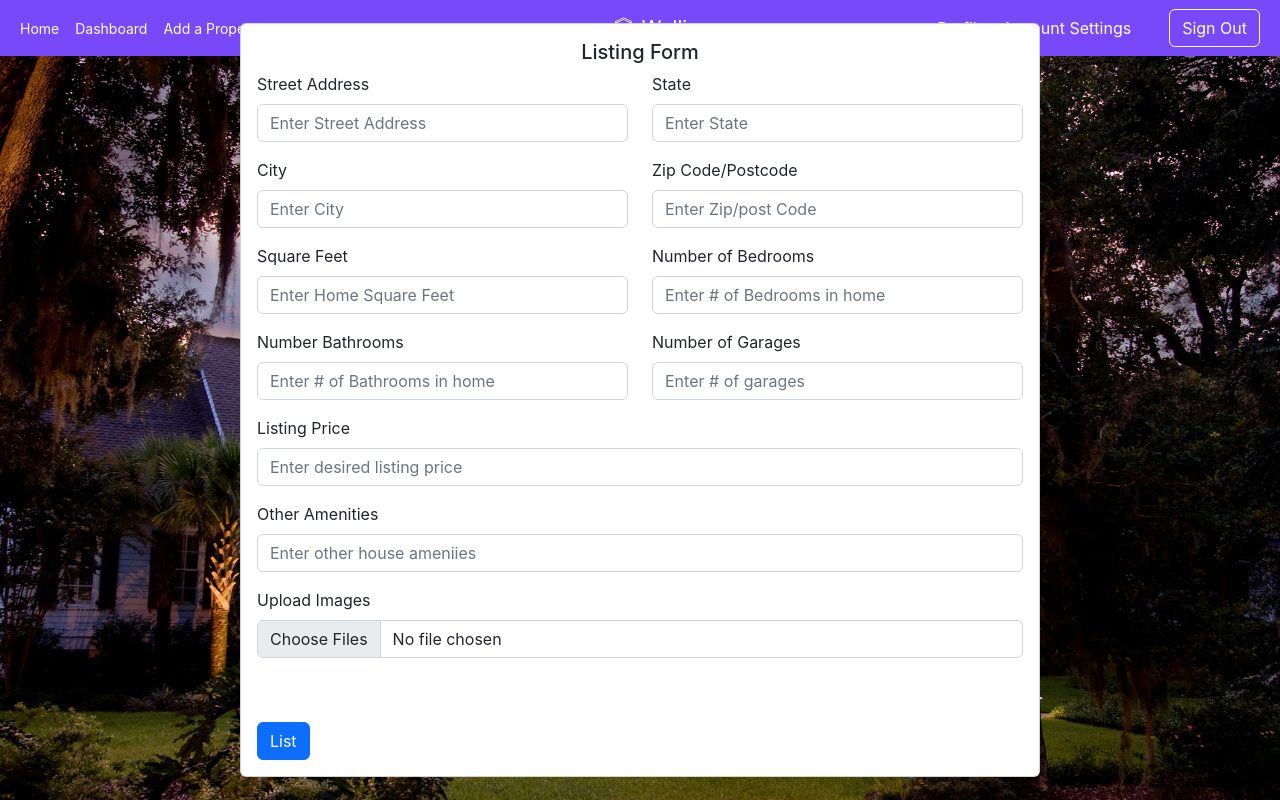
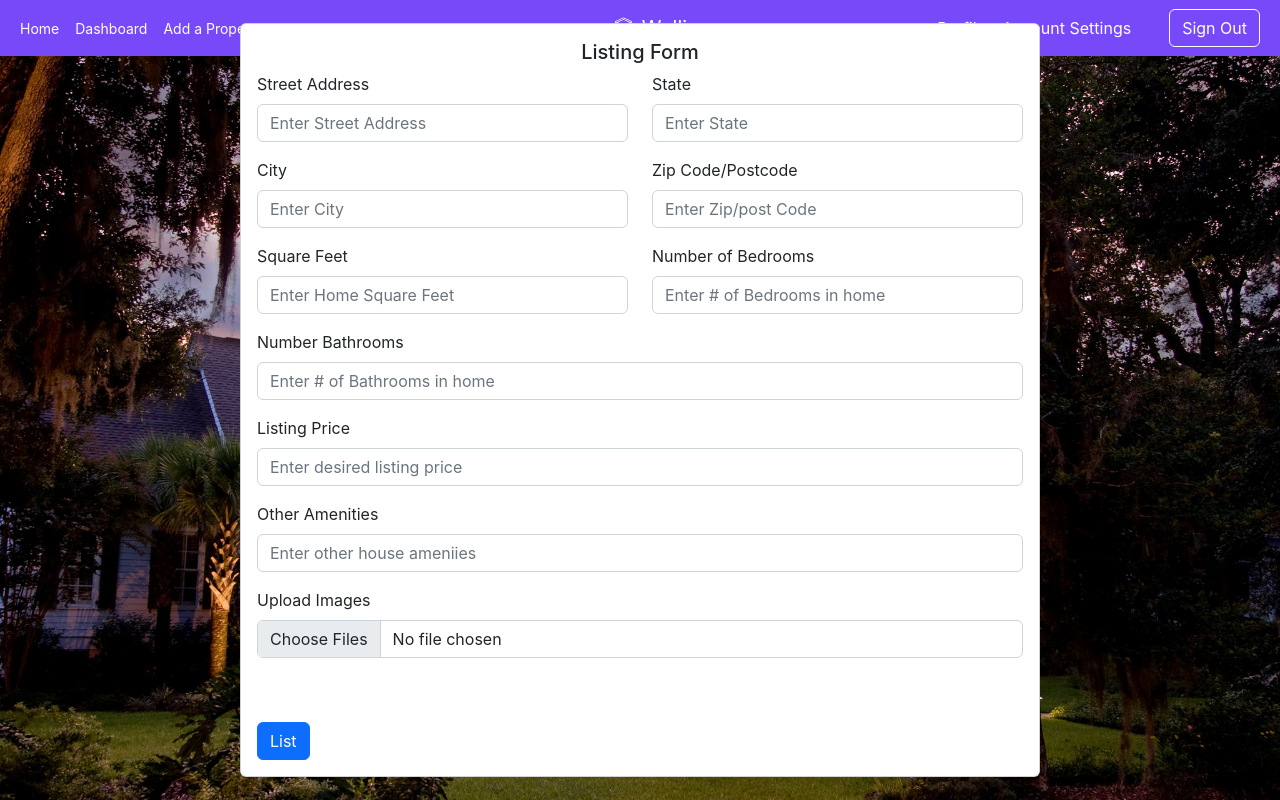
Before and after one commit to alenba2/Wolliz, a React (Create React App) app in the folder frontend/: page /SellerPage in a window 1280 px wide. Built offline with nearby package versions, Linux system fonts and the light colour scheme.

Commit message:
Update SellerBox.jsx

```diff
--- a/frontend/src/SellerHouse/Components/SellerBox.jsx
+++ b/frontend/src/SellerHouse/Components/SellerBox.jsx
@@ -61,12 +61,6 @@ function SellerBox(props) {
               onChange={(e) => props.handleCallBathroom(e.target.value)} />
           </Form.Group>
 
-          <Form.Group as={Col} controlId='formBasicGarage'>
-            <Form.Label>Number of Garages</Form.Label>
-            <Form.Control type='garage' placeholder='Enter # of garages' value={props.garage}
-              onChange={(e) => props.handleCallGarage(e.target.value)} />
-          </Form.Group>
-
           </Row>
 
           <Form.Group className='mb-3' controlId='formBasicPrice'>
```
